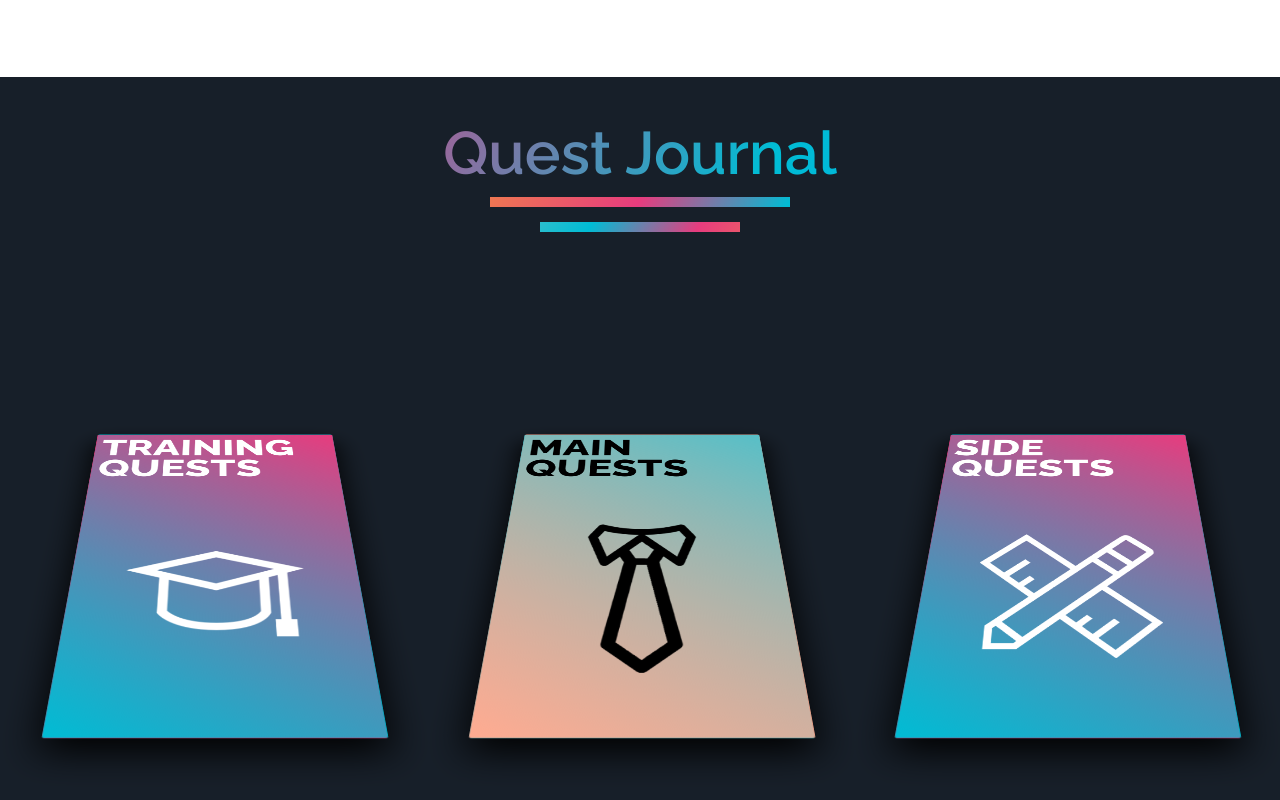
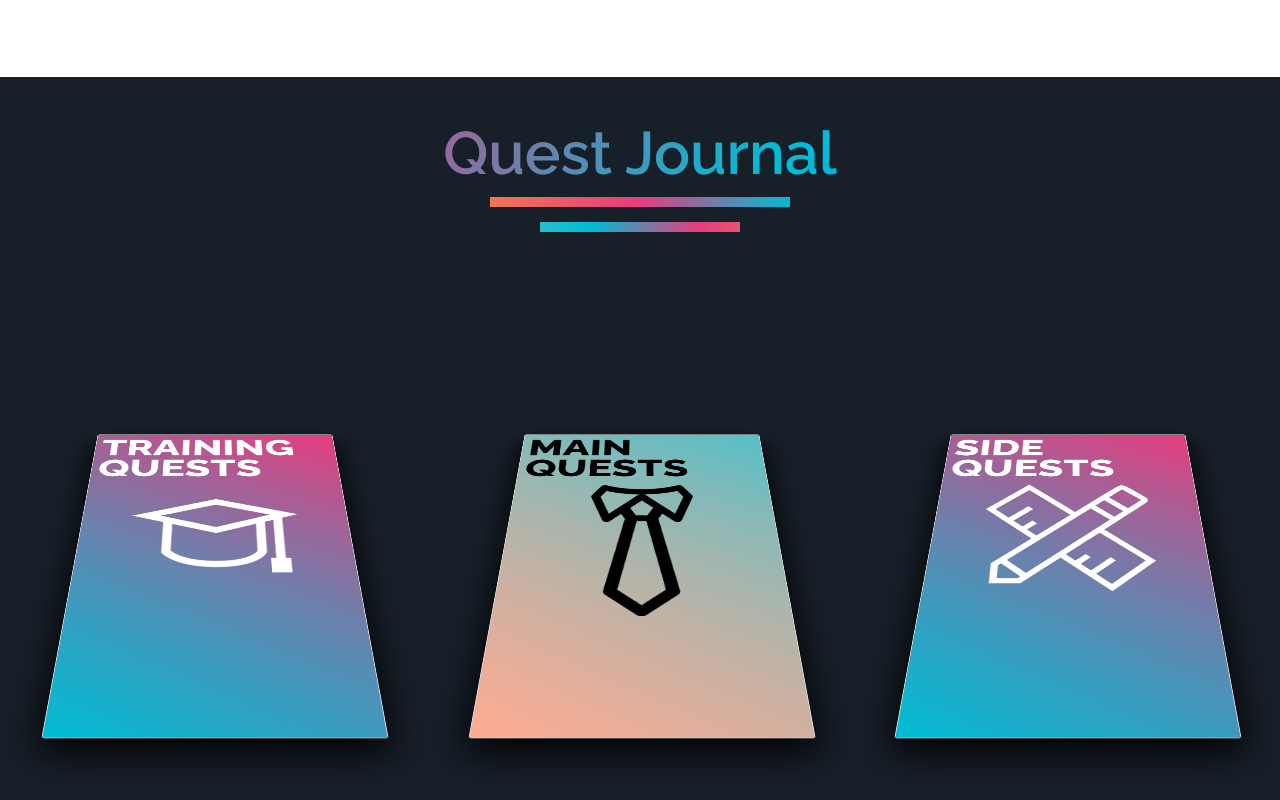
Before and after one commit to jandird/Website2019, a React (Create React App) app in the folder dalipjandir/: page / in a window 1280 px wide. Shown: the part 2323-3123 px from the top of the page. Built offline with nearby package versions, Linux system fonts and the light colour scheme.

Commit message:
Added state

```diff
--- /dev/null
+++ b/dalipjandir/src/QuestCard.js
@@ -0,0 +1,29 @@
+import React from 'react';
+
+import './resources/css/QuestJournal.css';
+
+class QuestCard extends React.Component {
+
+    state = {cardState : "card"};
+
+    trainingTransition = () => {
+        this.setState({
+            cardState : "card-hide"
+        });
+    };
+
+    render () {
+        return (
+            <div className="wrapper">
+                <div className={this.state.cardState}>
+                    <div className={this.props.cardClass} onClick={this.trainingTransition}>
+                        <p className="quest-title">{this.props.title}</p>
+                        <img src={this.props.questImg} alt="questImg" className={this.props.imgClass}/>
+                    </div>
+                </div>
+            </div>
+        );
+    }
+}
+
+export default QuestCard;
--- a/dalipjandir/src/QuestJournal.js
+++ b/dalipjandir/src/QuestJournal.js
@@ -1,4 +1,6 @@
 import React from 'react';
+
+import QuestCard from './QuestCard.js'
 
 import './resources/css/QuestJournal.css';
 
@@ -16,36 +18,17 @@ function QuestJournal() {
 
             <div className="row">
                 <div className="col-lg-4">
-                    <QuestCard cardClass="card quest-pink" title='TRAINING QUESTS' questImg={degree} imgClass="quest-type-white"/>
+                    <QuestCard cardClass="quest-pink" title='TRAINING QUESTS' questImg={degree} imgClass="quest-type-white"/>
                 </div>
                 <div className="col-lg-4">
-                    <QuestCard cardClass="card quest-orange" title="MAIN QUESTS" questImg={tie} imgClass="quest-type-black"/>
+                    <QuestCard cardClass="quest-orange" title="MAIN QUESTS" questImg={tie} imgClass="quest-type-black"/>
                 </div>
                 <div className="col-lg-4">
-                    <QuestCard cardClass="card quest-pink" title="SIDE QUESTS" questImg={pencilRuler} imgClass="quest-type-white"/>
+                    <QuestCard cardClass="quest-pink" title="SIDE QUESTS" questImg={pencilRuler} imgClass="quest-type-white"/>
                 </div>
             </div>
         </div>
     );
 }
 
-function QuestCard (props) {
-
-    function trainingTransition() {
-        let cards = document.querySelectorAll(".card");
-        for (let i = 0; i < cards.length; ++i) {
-            cards[i].toggle("hide")
-        }
-    }
-
-    return (
-        <div className="wrapper">
-            <div className={props.cardClass} onClick={trainingTransition}>
-                <p className="quest-title">{props.title}</p>
-                <img src={props.questImg} alt="questImg" className={props.imgClass}/>
-            </div>
-        </div>
-    );
-}
-
 export default QuestJournal;
--- a/dalipjandir/src/resources/css/QuestJournal.css
+++ b/dalipjandir/src/resources/css/QuestJournal.css
@@ -83,9 +83,9 @@ h2 {
     z-index: 400;
 }
 
-.card.hide {
+.card-hide {
     transform: rotateX(90deg) scale(0.7);
-    visibility: hidden;
+    /*visibility: hidden;*/
 }
 
 @keyframes entry {
@@ -94,7 +94,7 @@ h2 {
         opacity: 0.1;
     }
     100% {
-        top: 0%;
+        top: 0;
     }
 }
 
@@ -109,11 +109,13 @@ h2 {
 .quest-orange {
     color: BLACK;
     background: linear-gradient(30deg, #ffab91, #57bfc7);
+    height: 100%;
 }
 
 .quest-pink {
     color: WHITE;
     background: linear-gradient(30deg, #00bcd4, #e73c7e);
+    height: 100%;
 }
 
 .quest-type-white {
```
